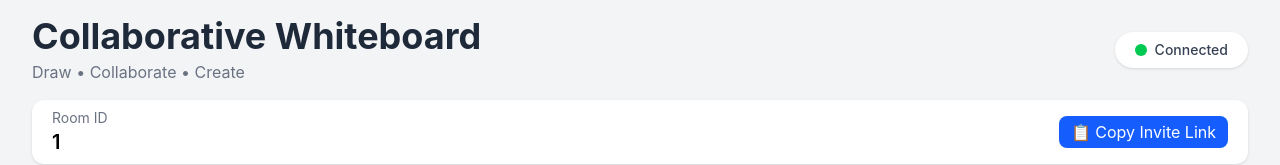
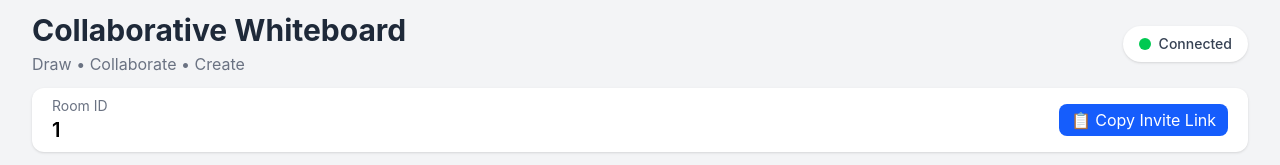
Before and after one commit to eshmeetbhachu/CanvasSync, a React (Vite) app in the folder client/: page /board/1 in a window 1280 px wide. Shown: the top 165 px of the page. Built offline with nearby package versions, Linux system fonts and the light colour scheme; no server answers.

Commit message:
changed the socket automatic connection

```diff
--- a/client/src/canvas/Canvas.jsx
+++ b/client/src/canvas/Canvas.jsx
@@ -298,6 +298,8 @@ function Canvas({roomId,onRoomError}) {
 
     socket.on("room-error", handleRoomError);
 
+    socket.connect();
+
     return () => {
         window.removeEventListener(
             "mouseup",
@@ -323,7 +325,7 @@ function Canvas({roomId,onRoomError}) {
 
   return (
     <>
-    <div className="flex gap-6 px-8 pb-8 pt-5">
+    <div className="flex gap-6 px-6 pb-8 pt-5">
 
     {/* left online participant panel */}
      <OnlineUsers
--- a/client/src/components/Onlineusers.jsx
+++ b/client/src/components/Onlineusers.jsx
@@ -3,7 +3,7 @@ function OnlineUsers({ users, username }) {
     console.log("Online users:", users);
 
     return (
-        <div className="w-50 shrink-0 bg-white rounded-2xl shadow-lg p-4 h-fit">
+        <div className="w-56 shrink-0 bg-white rounded-2xl shadow-lg p-4 h-fit">
 
             <h3 className="text-sm font-semibold text-gray-500 uppercase mb-6">
                 🟢 Online ({users.length})
--- a/client/src/pages/Board.jsx
+++ b/client/src/pages/Board.jsx
@@ -30,9 +30,7 @@ function Board() {
     {roomError ? (
 
         <div className="min-h-screen flex items-center justify-center">
-
             <div className="bg-white rounded-xl shadow-lg p-8 w-96 text-center">
-
                 <h2 className="text-2xl font-bold text-gray-800 mb-3">
                     Unable to Join Board
                 </h2>
@@ -47,29 +45,25 @@ function Board() {
                 >
                     Back to Rooms
                 </button>
-
             </div>
-
         </div>
 
     ) : (
 
         <>
-            <div className="flex items-center justify-between px-8 py-4">
+            <div className="flex items-center justify-between px-8 py-3">
 
                 <div>
-
-                    <h1 className="text-4xl font-bold text-gray-800">
+                    <h1 className="text-3xl font-bold text-gray-800">
                         Collaborative Whiteboard
                     </h1>
 
                     <p className="text-gray-500 mt-1">
                         Draw • Collaborate • Create
                     </p>
-
                 </div>
 
-                <div className="bg-white rounded-full shadow px-5 py-2 flex items-center gap-2">
+                <div className="bg-white rounded-full shadow px-4 py-2 flex items-center gap-2">
 
                     <div className="w-3 h-3 bg-green-500 rounded-full"></div>
 
@@ -81,10 +75,10 @@ function Board() {
 
             </div>
 
+
             <div className="mx-8 bg-white rounded-xl shadow px-5 py-2 flex justify-between items-center">
 
                 <div>
-
                     <p className="text-gray-500 text-sm">
                         Room ID
                     </p>
@@ -92,7 +86,6 @@ function Board() {
                     <h2 className="text-xl font-semibold">
                         {roomId}
                     </h2>
-
                 </div>
 
                 <button
@@ -104,8 +97,12 @@ function Board() {
 
             </div>
 
-            <Canvas roomId={roomId} onRoomError={setRoomError} />
+            <Canvas
+                roomId={roomId}
+                onRoomError={setRoomError}
+            />
         </>
+
     )}
 
 </div>
--- a/client/src/sockets/socket.js
+++ b/client/src/sockets/socket.js
@@ -5,6 +5,7 @@ const createSocket = (accessToken) => {
         auth: {
             token: accessToken,
         },
+        autoConnect: false,
     });
 
     return socket;
```
Lines whose indentation alone changed are shown as unchanged.
